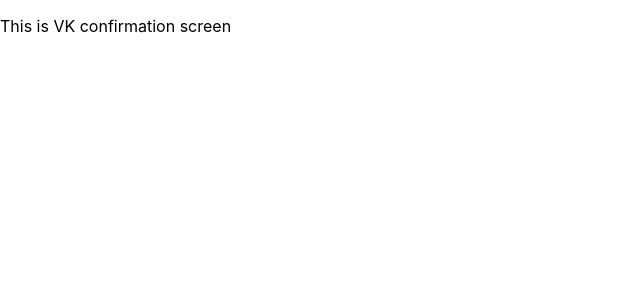
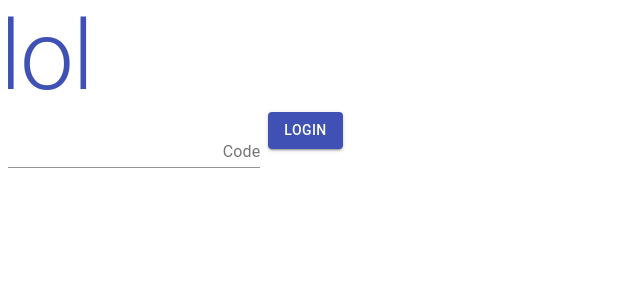
Before and after one commit to Mishelles/vk-spotify-playlist-transfer, a React (Create React App) app in the folder frontend/: page /vk-confirm in a window 1280 px wide. Shown: the top 300 px of the page, without its empty margins (0-640 px from the left). Built offline with nearby package versions, Linux system fonts and the light colour scheme; the HTML template or start-up script is replaced by a standard one.

Commit message:
Implemented interaction logic between screens

```diff
--- a/frontend/src/pages/VKConfirmationScreen.js
+++ b/frontend/src/pages/VKConfirmationScreen.js
@@ -1,9 +1,60 @@
+import clsx from "clsx";
+import {Button, FormControl, Input, InputAdornment, makeStyles, Typography} from "@material-ui/core";
+import React from "react";
+import { useHistory } from 'react-router-dom'
 
+const useStyles = makeStyles((theme) => ({
+    root: {
+        display: 'flex',
+        flexWrap: 'wrap',
+    },
+    margin: {
+        margin: theme.spacing(1),
+    },
+    withoutLabel: {
+        marginTop: theme.spacing(3),
+    },
+    textField: {
+        width: '25ch',
+    },
+}));
 
 export default function VKConfirmationScreen() {
+    const classes = useStyles();
+    let history = useHistory();
+
+    const [values, setValues] = React.useState({
+        code: ''
+    });
+
+    const handleChange = (prop) => (event) => {
+        setValues({...values, [prop]: event.target.value});
+    };
+
+    const handleButtonOnClick = (event) => {
+        history.push('/');
+    };
+
     return (
         <div>
-            <p>This is VK confirmation screen</p>
+            <Typography variant="h1" color="primary">
+                lol
+            </Typography>
+            <FormControl className={clsx(classes.margin, classes.withoutLabel, classes.textField)}>
+                <Input
+                    id="standard-adornment-weight"
+                    value={values.code}
+                    onChange={handleChange('code')}
+                    endAdornment={<InputAdornment position="end">Code</InputAdornment>}
+                    aria-describedby="standard-weight-helper-text"
+                    inputProps={{
+                        'aria-label': 'code',
+                    }}
+                />
+            </FormControl>
+            <Button variant="contained" color="primary" onClick={handleButtonOnClick}>
+                Login
+            </Button>
         </div>
     )
 }
--- a/frontend/src/pages/VKLoginScreen.js
+++ b/frontend/src/pages/VKLoginScreen.js
@@ -12,6 +12,7 @@
 import VisibilityOff from '@material-ui/icons/VisibilityOff';
 import clsx from 'clsx';
 import React from "react";
+import { useHistory } from 'react-router-dom'
 
 const useStyles = makeStyles((theme) => ({
     root: {
@@ -30,6 +31,7 @@
 }));
 
 export default function VKLoginScreen() {
+    let history = useHistory();
 
     const [values, setValues] = React.useState({
         login: '',
@@ -51,8 +53,7 @@
     };
 
     const handleButtonOnClick = (event) => {
-        console.log(values.login);
-        console.log(values.password);
+        history.push('/vk-confirm');
     };
 
     return (
```
